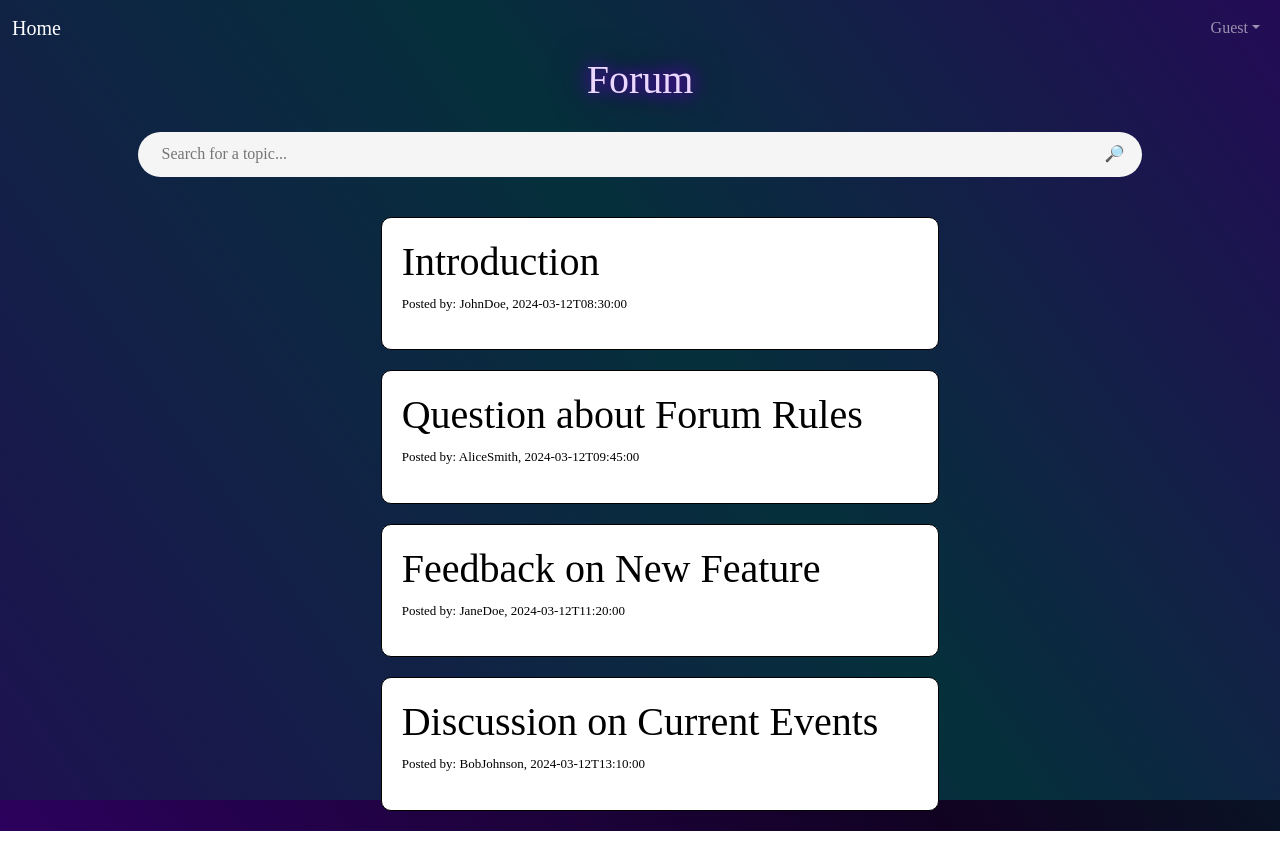
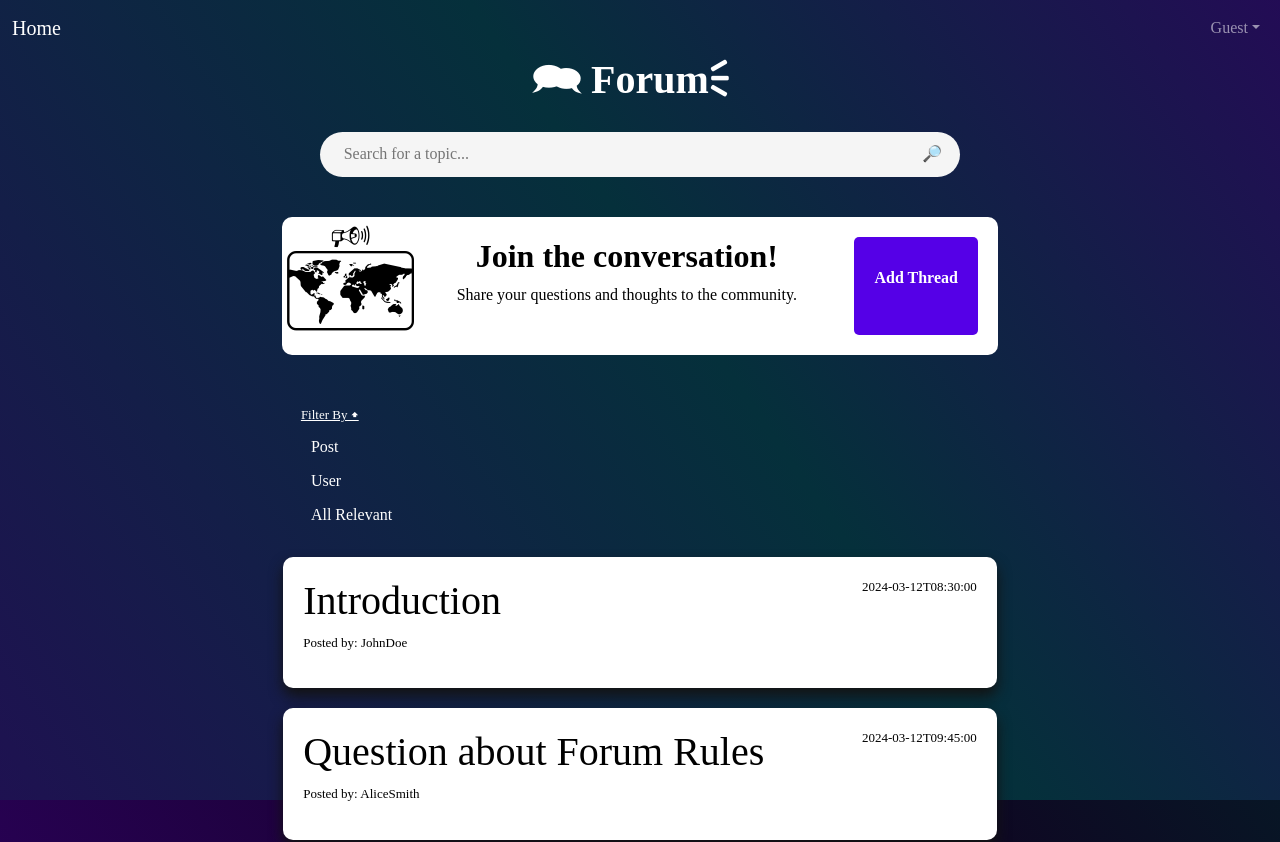
Before and after one commit to jennijjjj/FrontEnd-SENG401, a React (Create React App) app in the folder godle-react/: page /Forum in a window 1280 px wide. Shown: the top 842 px of the page. Built offline with nearby package versions, Linux system fonts and the light colour scheme; a web font is replaced by a local one.

Commit message:
add thread container created

```diff
--- a/godle-react/src/App.css
+++ b/godle-react/src/App.css
@@ -210,6 +210,8 @@ body {
   cursor: pointer;
   font-size: 16px;
   text-align: center;
+  justify-items: center;
+  align-items: center;
 }
 
 .tos-button {
@@ -317,6 +319,16 @@ body {
   background-color: #b3b3b3; /* Set the background color on hover */
 }
 
+.cardContainer {
+  height: auto;
+  border: 1px solid #000; /* Replace with your desired border properties */
+  border-radius: 10px; /* Adjust the radius to make the corners more or less rounded */
+  text-align: center; /* Aligns text content horizontally in the center */
+  padding: 20px; /* Add padding to the container as needed */
+  margin: 20px;
+  color:black;
+  background-color: white;
+}
 
 .searchContainer {
   align-items: center;
@@ -331,23 +343,16 @@ body {
   text-align: justify;
   width:100%;
 }
-.cardContainer {
-  height: auto;
-  width: 100%;
-  border: 1px solid #000; /* Replace with your desired border properties */
-  border-radius: 10px; /* Adjust the radius to make the corners more or less rounded */
-  text-align: center; /* Aligns text content horizontally in the center */
-  padding: 20px; /* Add padding to the container as needed */
-  margin: 20px;
-  color:black;
-  background-color: white;
-}
 .align-center{
+  margin-left:80px;
+  margin-right:80px;
   flex-direction: column;
   display: flex;
   align-items: center;
   justify-content: center;
   justify-items: center;
+  align-content: center;
+  width: 100%;
 }
 
 .deletebutton{
@@ -376,7 +381,7 @@ body {
 
 
 .searchBar {
-  width: 80%;
+  width: 85%;
   display: flex;
   flex-direction: row;
   align-items: center;
@@ -407,5 +412,45 @@ body {
   cursor: pointer;
   font-weight: bolder;
   color:#9b9bf3;
-  transition: color 0.3s;
 }
+
+.forum-center-container{
+  margin-left:80px;
+  margin-right:80px;
+  flex-direction: column;
+  display: flex;
+  align-items: center;
+  justify-content: center;
+  justify-items: center;
+  align-content: center;
+  width: 60%;
+}
+
+.threadCardContainer {
+  height: auto;
+  /* border: 1px solid #000; Replace with your desired border properties */
+  border-radius: 10px; /* Adjust the radius to make the corners more or less rounded */
+  text-align: center; /* Aligns text content horizontally in the center */
+  padding: 20px; /* Add padding to the container as needed */
+  margin: 20px;
+  color:black;
+  background-color: white;
+  box-shadow: 0 8px 14px rgb(19, 19, 19);
+}
+
+.threadCardContainer:hover{
+  box-shadow: 0 8px 14px  #8240f5;
+}
+.addThreadContainer {
+  display:flex;
+  direction: row;
+  height: auto;
+  /* border: 1px solid #000; Replace with your desired border properties */
+  border-radius: 10px; /* Adjust the radius to make the corners more or less rounded */
+  text-align: center; /* Aligns text content horizontally in the center */
+  padding: 20px; /* Add padding to the container as needed */
+  margin: 20px;
+  color:black;
+  background-color: white;
+  justify-content: space-between;
+}
--- a/godle-react/src/ForumComponents/ForumHome.js
+++ b/godle-react/src/ForumComponents/ForumHome.js
@@ -3,6 +3,7 @@ import ForumList from './ForumList';
 
 const Forum = () => {
     const [searchField, setSearchField] = useState("");
+    const [categoryToggle, setCategoryToggle] = useState(true);
     const [searchShow, setSearchShow] = useState(false);
     const handleSearch = e => {
         setSearchField(e.target.value);
@@ -12,6 +13,25 @@ const Forum = () => {
         else {
           setSearchShow(true);
         }
+      };
+
+      const clearSearch = e => {
+        setSearchField(e.target.value);
+        if(e.target.value===""){
+          setSearchShow(false);
+        }
+      };
+
+
+      const listItemStyle = {
+        transition: 'background 0.3s', // Smooth transition on hover
+        marginBottom: '10px',
+        marginTop: '10px',
+        display: 'flex', // Added flex display for the new structure
+        flexDirection: 'column', // Display items in a column
+        alignItems: 'flex-start', // Align items to the left
+        marginLeft: '10px',
+        width: '100px',
       };
 
     const jsonForum={
@@ -38,10 +58,18 @@ const Forum = () => {
               "user": "BobJohnson",
               "date": "2024-03-12T13:10:00",
               "subtitle": "Discussion on Current Events",
-              "body": "What are your thoughts on the recent political developments?"
+              "body": "What are your thoughts on the recent political developments?I really like the new feature. Great job to the development team!I really like the new feature. Great job to the development team!"
             }
           ]
     }
+    const handleCategoryHover = () => {
+        setCategoryToggle(true);
+    };
+
+    const handleCategoryLeave = () => {
+        setCategoryToggle(false);
+    };
+
     const filteredSearch = jsonForum.forums.filter((thread) => {
         const searchTerm = searchField.toLowerCase().trim();
         if (!searchTerm) {
@@ -56,26 +84,93 @@ const Forum = () => {
       });
 
     return (
-        <div className="align-center">
-            <h1 className="titleText">Forum</h1>
+        <div>
+            <div style={{display: 'flex', flexDirection: 'column', alignItems: 'center', justifyContent: 'flex-start' }}>
+                <div className="forum-center-container">
+                    <h1 style={{fontWeight:"bolder"}}>🗪 Forum🗧</h1>
                     <div class="searchBar">
                         <input id="searchQueryInput"
                         type="text"
                         name="searchQueryInput"
                         placeholder="Search for a topic..."
-                onChange={handleSearch} />
+                        onChange={clearSearch}
+                        onKeyDown={(e) => {
+                            if (e.key === 'Enter') {
+                                handleSearch(e);
+                            }
+                        }}/>
                         <button id="searchQuerySubmit"
                         type="submit"
                         name="searchQuerySubmit"
-                onClick={()=>handleSearch}>
+                        onClick={handleSearch}>
                         🔎︎
                         </button>
                     </div>
+                </div>
+
+            <div className="addThreadContainer" style ={{width:"57%", marginBottom:"30px"}}>
                 <div>
-                <ForumList filteredSearch={filteredSearch} />
+                    <h2 style={{fontSize:"bigger", marginLeft:"40px",margin:"-20px"}}>🕬</h2>
+                    <h2 style={{fontSize:"100px", marginLeft:"6px",marginTop:"-40px",margin:"-20px"}}>🗺</h2>
+                </div>
+                <div>
+                    <h2><strong>Join the conversation!</strong></h2>
+                    <p>Share your questions and thoughts to the community.</p>
+
+                </div>
+
+                <button type="submit" className="submit-button" ><div><p style={{fontWeight:"bolder"}}>Add Thread</p></div></button>
+
             </div>
 
             </div>
+            <div
+                style={{
+                    display: 'flex',
+                    flexDirection: 'column',
+                    justifyContent: 'flex-start',
+                    alignItems: 'flex-start',
+                    marginLeft: "23%",
+                    width:"fit-content"
+                }}
+                onMouseEnter={handleCategoryHover}
+                onMouseLeave={handleCategoryLeave}
+            >
+                <span style={{marginTop:"20px", fontSize:"small", textDecoration:"0.5px underline"}}>{categoryToggle ? 'Filter By 🠹' : 'Filter By 🠻'}</span>
+                {categoryToggle && ( // Conditionally render options when showOptions is true
+                    <div>
+                        {/* Render your options here */}
+                        <li
+                            style={listItemStyle}
+                            className="list-group-item"
+                            // onClick={() => handleOptionClick("Manage Forum")}
+                        >
+                            Post
+                        </li>
+                        <li
+                            style={listItemStyle}
+                            className="list-group-item"
+                            // onClick={() => handleOptionClick("Manage Forum")}
+                        >
+                            User
+                        </li>
+                        <li
+                            style={listItemStyle}
+                            className="list-group-item"
+                            // onClick={() => handleOptionClick("Manage Forum")}
+                        >
+                            All Relevant
+                        </li>
+                    </div>
+                )}
+            </div>
+            <div style={{ display: 'flex', flexDirection: 'column', alignItems: 'center', justifyContent: 'flex-start' }}>
+                <div style={{width:"60%"}}>
+                    <ForumList filteredSearch={filteredSearch} />
+                </div>
+            </div>
+        </div>
+
     );
 };
 
--- a/godle-react/src/ForumComponents/ThreadCard.js
+++ b/godle-react/src/ForumComponents/ThreadCard.js
@@ -1,31 +1,52 @@
 import React, { useState } from 'react';
-import { useNavigate} from "react-router-dom";
+import { useNavigate } from "react-router-dom";
 
-function ThreadCard({thread}) {
+function ThreadCard({ thread }) {
+    const [expand, setExpand] = useState(false);
+    const [showTooltip, setShowTooltip] = useState(false);
 
-
-  const flexColumn={
+    const flexColumn = {
         display: "flex",
         flexDirection: "column",
         alignItems: "flex-start",
-    justifyContent: "space-between",
-  }
-  const flexRow={
+    };
+    const flexRow = {
         display: "flex",
         flexDirection: "row",
         justifyContent: "space-between",
+    };
+
+    const handleMouseEnter = () => {
+        if (!expand) {
+            setShowTooltip(true);
         }
+    };
 
+    const handleMouseLeave = () => {
+        setShowTooltip(false);
+    };
 
-  return(
-    <div className="cardContainer" style={{width:"100%"}}>
+    return (
+        <div className="threadCardContainer" onClick={() => setExpand(!expand)}
+            onMouseEnter={handleMouseEnter} onMouseLeave={handleMouseLeave}
+            style={{ position: "relative", marginBottom: "10px" }}>
+
+            <div style={flexRow}>
                 <div style={flexColumn}>
-        <div style={flexRow}></div>
                     <h1>{thread.subtitle}</h1>
-            <p style={{fontSize:"small"}}>Posted by: {thread.user}, {thread.date}</p>
+                    <p style={{ fontSize: "small" }}>Posted by: {thread.user}</p>
+                    {expand && <p>{thread.body}</p>}
+                </div>
+                <p style={{ fontSize: "small" }}>{thread.date}</p>
             </div>
 
-
+            {showTooltip && (
+                <div style={{ position: "absolute", bottom: "0", right: "0" }}>
+                    <p style={{ fontSize: "small", backgroundColor: "lightgray", padding: "4px", borderRadius: "4px" }}>
+                        {expand ? "Click to minimize" : "Click to expand"}
+                    </p>
+                </div>
+            )}
         </div>
     );
 }
```
Lines whose indentation alone changed are shown as unchanged.
